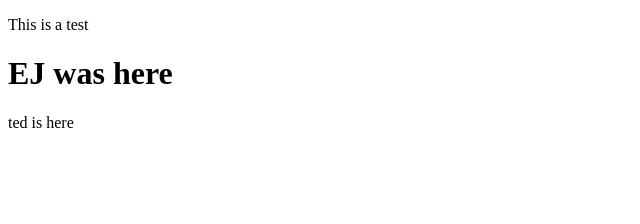
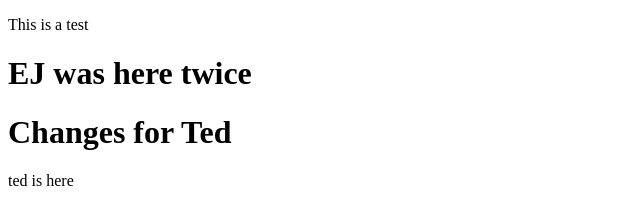
Before and after one commit to grndprxguy/test1, a plain HTML site: page index.html in a window 1280 px wide. Shown: the whole page, without its empty margins (0-640 px from the left). Drawn offline with Linux system fonts and the light colour scheme.

Commit message:
Changes for Ted

```diff
--- a/index.html
+++ b/index.html
@@ -7,7 +7,8 @@
 <body>
 	<p>This is a test</p>
 
-	  <h1>EJ was here</h1>
+	  <h1>EJ was here twice</h1>
+	  <h1> Changes for Ted</h1>
 
 	  <p>ted is here</p>
 
```
